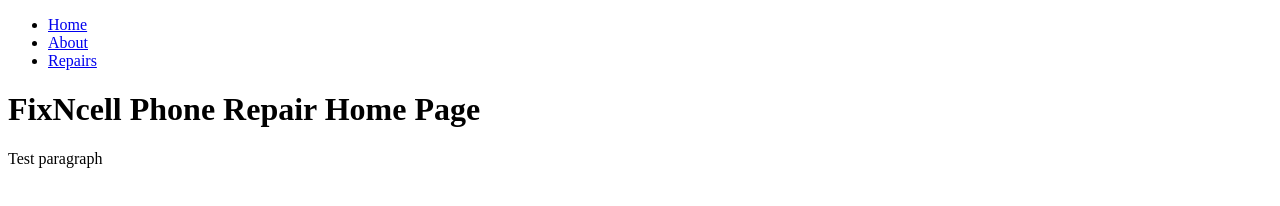
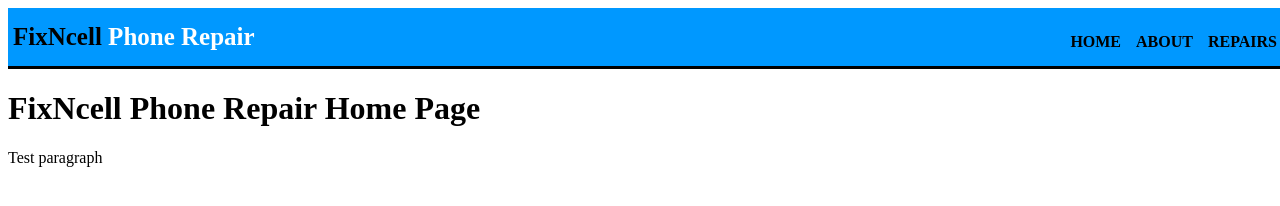
Before and after one commit to javan-pohl/fix-ncell-phone-repair, a Gatsby site: page / in a window 1280 px wide. Built offline with nearby package versions, Linux system fonts and the light colour scheme; Gatsby itself is replaced by a stand-in of ours.

Commit message:
got the stupid links to align at the bottom of the div in the header nav

```diff
--- a/src/components/Header/Header.js
+++ b/src/components/Header/Header.js
@@ -1,9 +1,26 @@
 import * as React from 'react'
 import { Link } from 'gatsby'
-import { styles } from './Header.module.css'
+import { header, li, nav, navUl, title, titleWhite } from './Header.module.css'
 
 const Header = () => {
-	return (
-		<div className={styles.header}>this is my header</div>
-	)
+  return (
+    <header className={header}>
+      <div className={title}><Link to='/'>FixNcell <span className={titleWhite}>Phone Repair</span></Link></div>
+        <nav className={nav}>
+          <ul className={navUl}>
+            <li className={li}>
+              <Link to='/'>Home</Link>
+            </li>
+            <li className={li}>
+              <Link to='/about'>About</Link>
+            </li>
+            <li className={li}>
+              <Link to='/iphone-repair'>Repairs</Link>
+            </li>
+          </ul>
+        </nav>
+    </header>
+  )
 }
+
+export default Header
--- a/src/components/Header/Header.module.css
+++ b/src/components/Header/Header.module.css
@@ -1,10 +1,48 @@
 .header {
-  position: fixed;
+  display: flex;
+  justify-content: space-between;
+	align-items: flex-end;
   width: 100%;
+  height: 100%;
   background: #0098ff;
   color: #ffffff;
-  padding-top: 5px;
-  padding-bottom: 1px;
+  padding: 15px 5px;
   min-height: 10px;
   border-bottom: #000000 3px solid;
 }
+.header a {
+  color: black;
+  text-decoration: none;
+}
+.li {
+  float: left;
+  font-weight: bold;
+  color: black;
+  padding: 0 0 0 15px;
+  margin: 0px;
+}
+.li a {
+  text-transform: uppercase;
+}
+.li a:hover {
+  color: white;
+}
+.nav {
+	margin: 0;
+}
+.navUl {
+  margin: 0;
+  padding: 0;
+  list-style-type: none;
+}
+
+.title {
+  color: black;
+  float: left;
+  font-weight: bold;
+  font-size: 25px;
+}
+
+.titleWhite {
+  color: white;
+}
--- a/src/components/Layout/Layout.js
+++ b/src/components/Layout/Layout.js
@@ -1,17 +1,12 @@
 import * as React from 'react'
 import { Link } from 'gatsby'
+import Header from '../Header/Header'
 
 const Layout = ({ pageTitle, children }) => {
   return (
     <main>
       <title>{pageTitle}</title>
-			<nav>
-				<ul>
-					<li><Link to="/">Home</Link></li>
-					<li><Link to="/about">About</Link></li>
-					<li><Link to="/iphone-repair">Repairs</Link></li>
-				</ul>
-			</nav>
+      <Header />
       <h1>{pageTitle}</h1>
       {children}
     </main>
```
Lines whose indentation alone changed are shown as unchanged.
